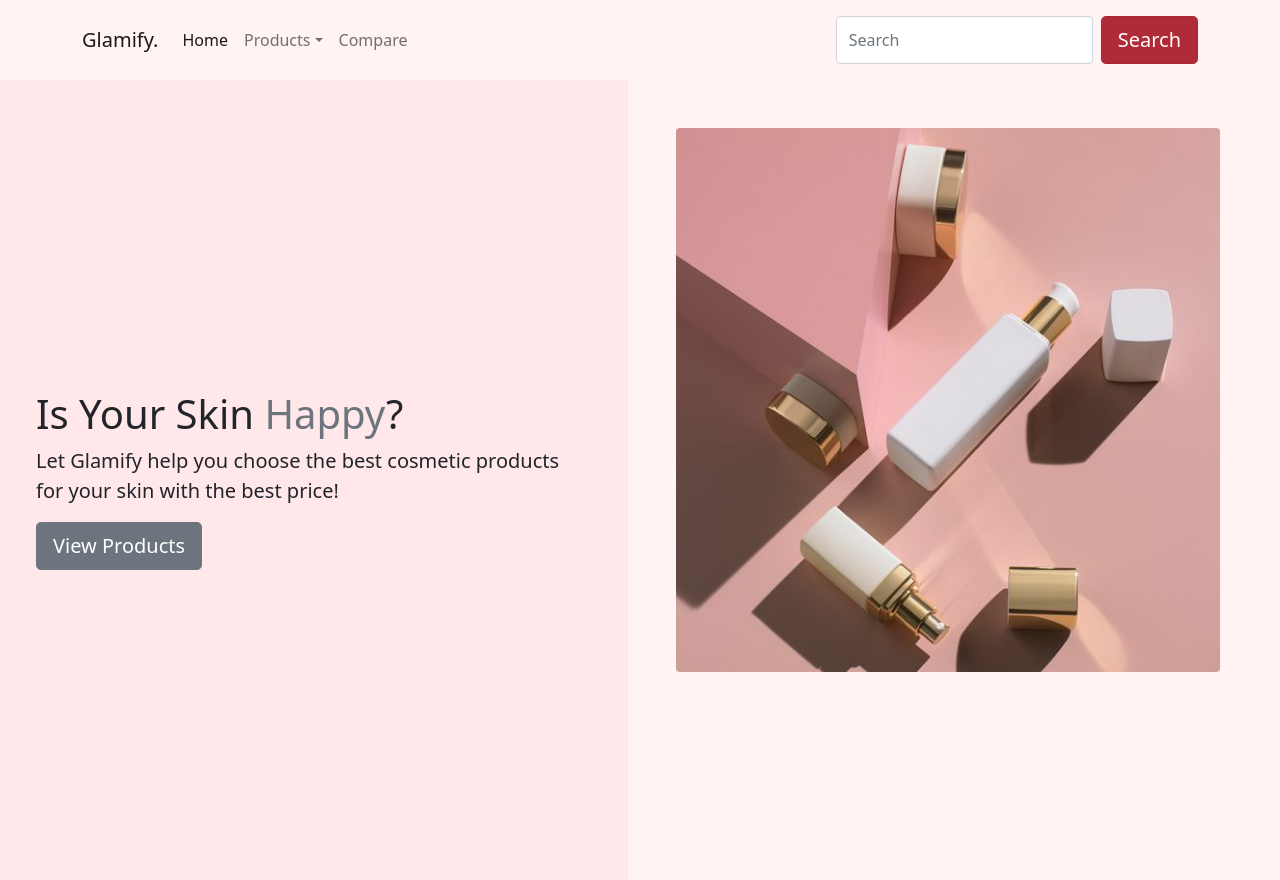
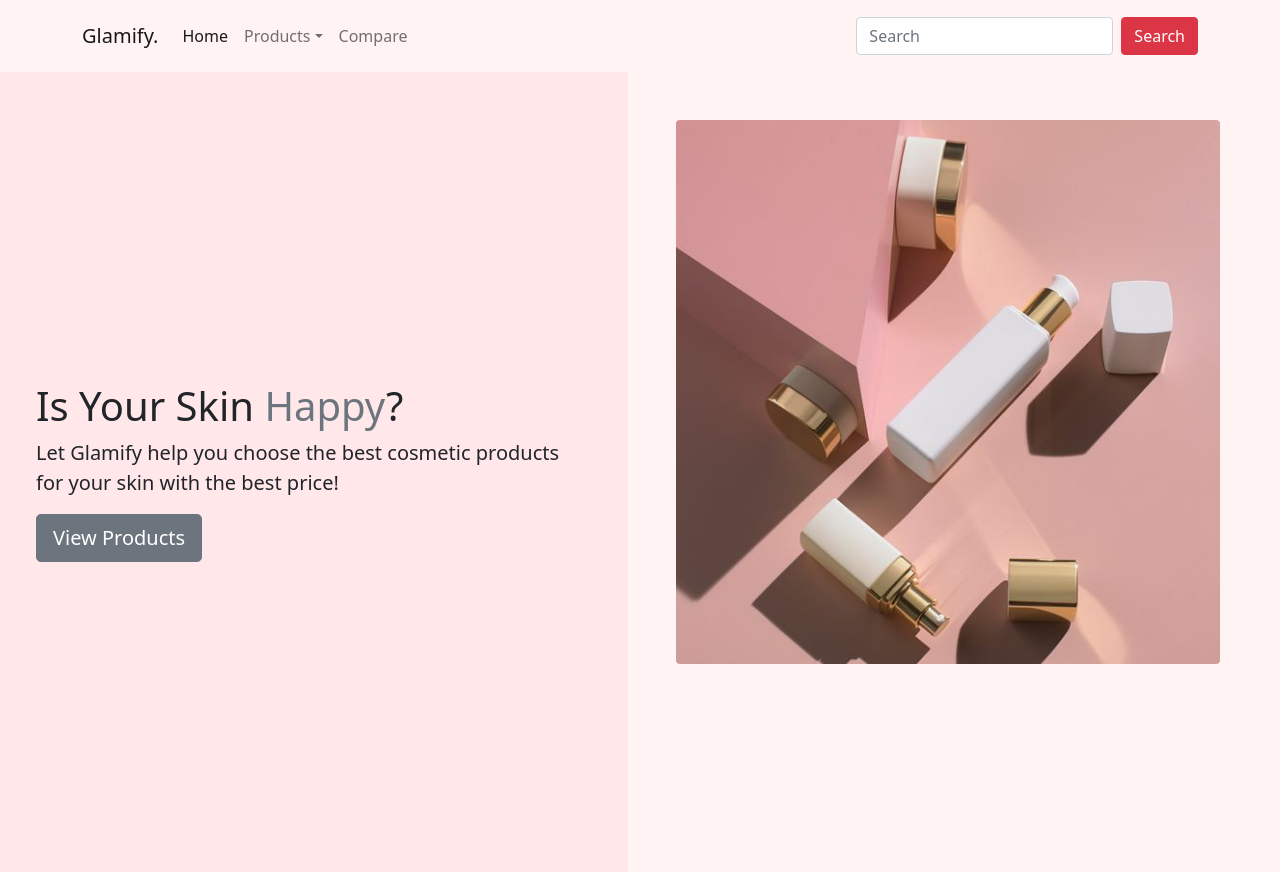
Before and after one commit to haleygiang/CS311-Glamify, a React (Create React App) app in the folder client/: page / in a window 1280 px wide. Built offline with nearby package versions, Linux system fonts and the light colour scheme.

Commit message:
FINISHED

```diff
--- a/client/src/components/HeaderPage.jsx
+++ b/client/src/components/HeaderPage.jsx
@@ -2,30 +2,42 @@ import React, { useState, useEffect } from "react";
 import { useDispatch, useSelector } from "react-redux";
 import { setProducts } from "../redux/actions/productActions";
 import axios from "axios";
+import { useNavigate } from "react-router-dom";
 
 const Header = () => {
   const [search, setSearch] = useState("");
   const [query, setQuery] = useState("");
   const dispatch = useDispatch();
   const { qty } = useSelector((state) => state.compare);
+  const navigate = useNavigate();
 
-  // console.log("SEARCH: ", search);
+  console.log("SEARCH: ", search);
 
-  // API call to fetch products from database
+  // API call to fetch search products from database
   const fetchProducts = async () => {
     const response = await axios
-      .get("http://localhost:3001/products/bigcategory/" + query)
+      .get("http://localhost:3001/products/search/" + query)
       .catch((err) => {
         console.log("Err: ", err);
       });
     if (response !== null) {
+      console.log("RESPONSE: ", response);
       dispatch(setProducts(response.data));
     }
   };
 
+  // navigate when clicking on search button
+  const handleClickSearch = (q) => {
+    navigate(`/search/${q}`);
+  };
+
   // only call API when finish typing query
   useEffect(() => {
-    if (query !== "") fetchProducts();
+    if (query !== "") {
+      console.log("QUERY: ", query);
+      fetchProducts();
+      handleClickSearch(query);
+    }
     // eslint-disable-next-line
   }, [query]);
 
@@ -105,14 +117,12 @@ const Header = () => {
             </li>
             <li className="nav-item">
               <a className="nav-link" href="/compare">
-                  Compare{" "}
-                  {qty ? (
-                    <span className="badge rounded-pill bg-danger">
-                      {qty}
-                    </span>
-                  ) : (
-                    ""
-                  )}
+                Compare{" "}
+                {qty ? (
+                  <span className="badge rounded-pill bg-danger">{qty}</span>
+                ) : (
+                  ""
+                )}
               </a>
             </li>
           </ul>
@@ -128,14 +138,13 @@ const Header = () => {
             value={search}
             onChange={updateSearch}
           ></input>
-          <a
-            href="/search/?keyword={$document.getElementById('input').value}"
-            className="btn btn-danger btn-lg active"
-            role="button"
-            aria-pressed="true"
+          <button
+            className="btn btn-danger"
+            href="/search/keyword"
+            type="submit"
           >
             Search
-          </a>
+          </button>
         </form>
       </div>
     </nav>
--- a/client/src/components/ProductListingPage.jsx
+++ b/client/src/components/ProductListingPage.jsx
@@ -22,8 +22,6 @@ const ProductListingPage = () => {
     fetchProducts();
   },[]); // eslint-disable-line react-hooks/exhaustive-deps
 
-  // console.log("Products :", products);
-
   return <ProductComponent products={products}/>;
 };
 
--- a/client/src/components/SearchPage.jsx
+++ b/client/src/components/SearchPage.jsx
@@ -5,27 +5,29 @@ import { setProducts } from "../redux/actions/productActions";
 import ProductComponent from "./ProductComponent";
 
 const SearchPage = () => {
-  // const lastSegment = window.location.href.split("/").pop();
-  // const choice = lastSegment.substr(0,lastSegment.length);
+  const lastSegment = window.location.href.split("/").pop();
+  const choice = lastSegment.substr(0, lastSegment.length);
   const products = useSelector((state) => state.allProducts.products);
-  // const dispatch = useDispatch();
+  const dispatch = useDispatch();
 
-  // // API call to fetch products from database
-  // const fetchProducts = async () => {
-  //   const response = await axios
-  //     .get('http://localhost:3001/products/')
-  //     .catch((err) => {
-  //       console.log("Err: ", err);
-  //     });
-  //   dispatch(setProducts(response.data));
-  // };
+  // API call to fetch search products from database
+  const fetchProducts = async () => {
+    const response = await axios
+      .get("http://localhost:3001/products/search/" + choice)
+      .catch((err) => {
+        console.log("Err: ", err);
+      });
+    if (response !== null) {
+      console.log("RESPONSE: ", response);
+      dispatch(setProducts(response.data));
+    }
+  };
 
-  // useEffect(() => {
-  //   fetchProducts();
-  // },[]); // eslint-disable-line react-hooks/exhaustive-deps
+  useEffect(() => {
+    fetchProducts();
+  }, []); // eslint-disable-line react-hooks/exhaustive-deps
 
-
-  return <ProductComponent products={products}/>;
+  return <ProductComponent products={products} />
 
 };
 
--- a/package.json
+++ b/package.json
@@ -2,6 +2,7 @@
   "dependencies": {
     "axios": "^0.24.0",
     "react-persist": "^1.0.2",
+    "react-router-dom": "^6.2.1",
     "redux-persist": "^6.0.0"
   }
 }
```
Also changed, not shown: 1 other file (tests, documents, lock files or other folders).
